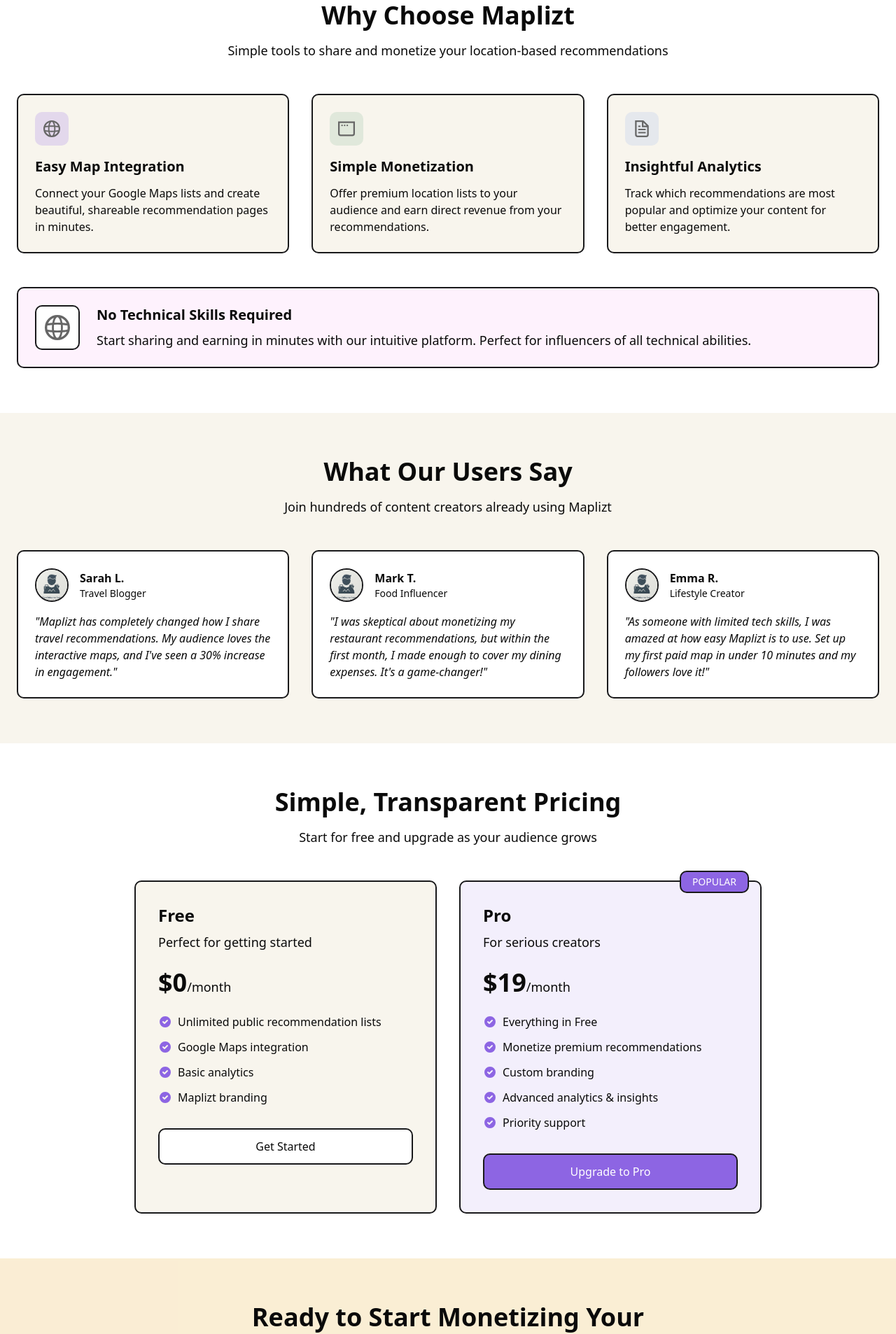
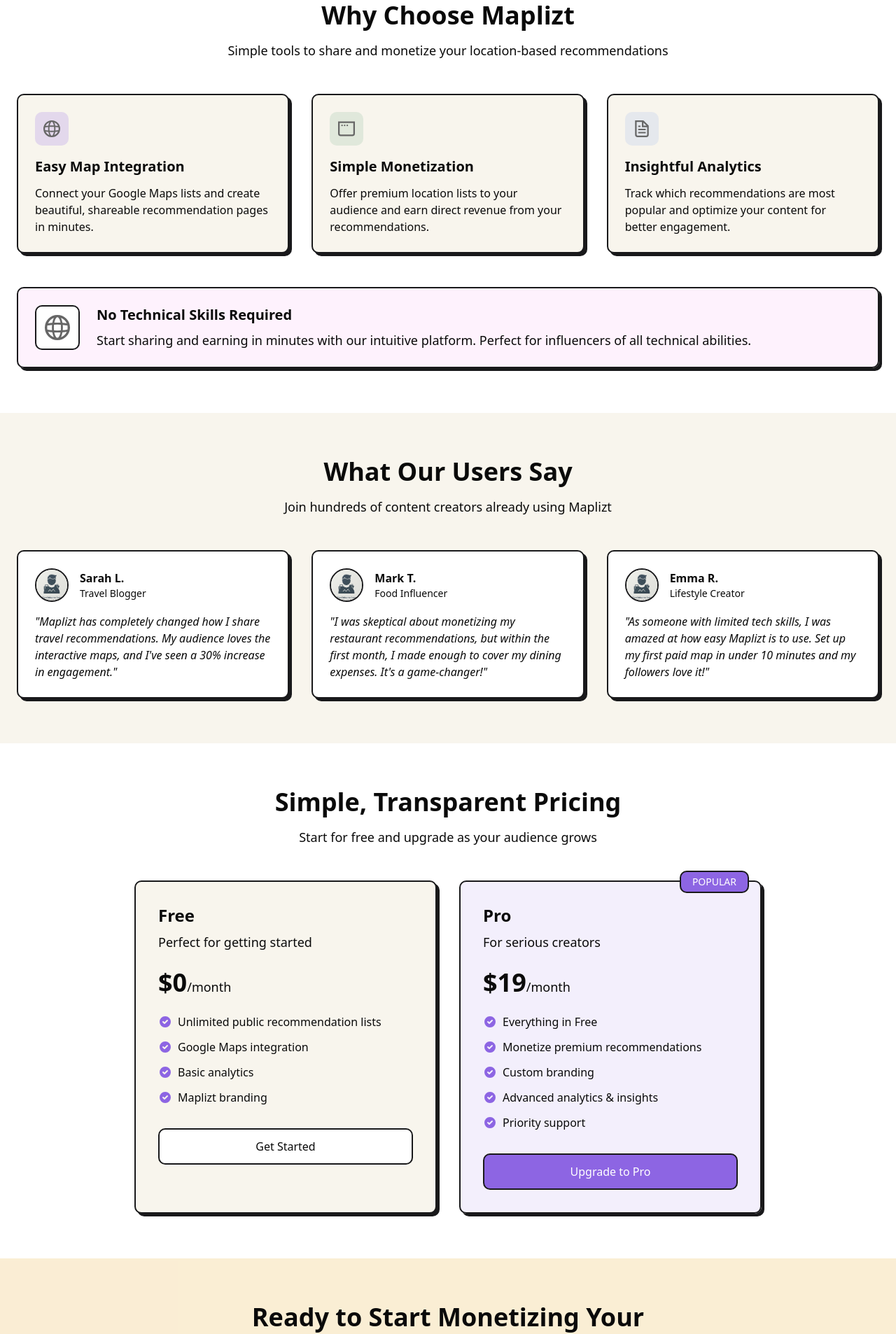
Before and after one commit to krzysiekprzekwas/maplizt, a Next.js app: page / in a window 1280 px wide. Shown: the part 740-2646 px from the top of the page at 70% size. Built offline with nearby package versions, Linux system fonts and the light colour scheme; no server answers.

Commit message:
More shadows

```diff
--- a/app/page.tsx
+++ b/app/page.tsx
@@ -61,7 +61,7 @@
 
           <div className="grid grid-cols-1 md:grid-cols-2 lg:grid-cols-3 gap-8">
             {/* Feature 1 */}
-            <div className="bg-[#f8f5ed] p-6 rounded-lg border-2 border-[#19191b]">
+            <div className="bg-[#f8f5ed] p-6 rounded-lg border-2 border-[#19191b] neobrutalist-shadow">
               <div className="w-12 h-12 bg-[#8d65e3]/20 rounded-lg flex items-center justify-center mb-4">
                 <Image src="/globe.svg" alt="Map Feature" width={24} height={24} />
               </div>
@@ -70,7 +70,7 @@
             </div>
 
             {/* Feature 2 */}
-            <div className="bg-[#f8f5ed] p-6 rounded-lg border-2 border-[#19191b]">
+            <div className="bg-[#f8f5ed] p-6 rounded-lg border-2 border-[#19191b] neobrutalist-shadow">
               <div className="w-12 h-12 bg-[#7db48f]/20 rounded-lg flex items-center justify-center mb-4">
                 <Image src="/window.svg" alt="Monetize Feature" width={24} height={24} />
               </div>
@@ -79,7 +79,7 @@
             </div>
 
             {/* Feature 3 */}
-            <div className="bg-[#f8f5ed] p-6 rounded-lg border-2 border-[#19191b]">
+            <div className="bg-[#f8f5ed] p-6 rounded-lg border-2 border-[#19191b] neobrutalist-shadow">
               <div className="w-12 h-12 bg-[#97b5ec]/20 rounded-lg flex items-center justify-center mb-4">
                 <Image src="/file.svg" alt="Analytics Feature" width={24} height={24} />
               </div>
@@ -88,7 +88,7 @@
             </div>
 
             {/* Feature 4 */}
-            <div className="md:col-span-2 lg:col-span-3 bg-[#f7bdf6]/20 p-6 rounded-lg border-2 border-[#19191b] mt-4">
+            <div className="md:col-span-2 lg:col-span-3 bg-[#f7bdf6]/20 p-6 rounded-lg border-2 border-[#19191b] mt-4 neobrutalist-shadow">
               <div className="flex flex-col lg:flex-row items-center gap-6">
                 <Image src="/globe.svg" alt="No Technical Skills" width={64} height={64} className="bg-white p-3 rounded-lg border-2 border-[#19191b]" />
                 <div>
@@ -111,7 +111,7 @@
 
           <div className="grid grid-cols-1 md:grid-cols-2 lg:grid-cols-3 gap-8">
             {/* Testimonial 1 */}
-            <div className="bg-white p-6 rounded-lg border-2 border-[#19191b]">
+            <div className="bg-white p-6 rounded-lg border-2 border-[#19191b] neobrutalist-shadow">
               <div className="flex items-center gap-4 mb-4">
                 <div className="w-12 h-12 rounded-full overflow-hidden border-2 border-[#19191b]">
                   <Image src="/avatar_placeholder.jpeg" alt="User" width={48} height={48} className="object-cover" />
@@ -125,7 +125,7 @@
             </div>
 
             {/* Testimonial 2 */}
-            <div className="bg-white p-6 rounded-lg border-2 border-[#19191b]">
+            <div className="bg-white p-6 rounded-lg border-2 border-[#19191b] neobrutalist-shadow">
               <div className="flex items-center gap-4 mb-4">
                 <div className="w-12 h-12 rounded-full overflow-hidden border-2 border-[#19191b]">
                   <Image src="/avatar_placeholder.jpeg" alt="User" width={48} height={48} className="object-cover" />
@@ -139,7 +139,7 @@
             </div>
 
             {/* Testimonial 3 */}
-            <div className="bg-white p-6 rounded-lg border-2 border-[#19191b]">
+            <div className="bg-white p-6 rounded-lg border-2 border-[#19191b] neobrutalist-shadow">
               <div className="flex items-center gap-4 mb-4">
                 <div className="w-12 h-12 rounded-full overflow-hidden border-2 border-[#19191b]">
                   <Image src="/avatar_placeholder.jpeg" alt="User" width={48} height={48} className="object-cover" />
@@ -165,7 +165,7 @@
 
           <div className="grid grid-cols-1 md:grid-cols-2 gap-8 max-w-4xl mx-auto">
             {/* Free Plan */}
-            <div className="bg-[#f8f5ed] p-8 rounded-lg border-2 border-[#19191b]">
+            <div className="bg-[#f8f5ed] p-8 rounded-lg border-2 border-[#19191b] neobrutalist-shadow">
               <h3 className="text-2xl font-bold mb-2">Free</h3>
               <p className="text-lg mb-6">Perfect for getting started</p>
               <p className="text-4xl font-bold mb-6">$0<span className="text-lg font-normal">/month</span></p>
@@ -206,7 +206,7 @@
             </div>
 
             {/* Pro Plan */}
-            <div className="bg-[#8d65e3]/10 p-8 rounded-lg border-2 border-[#19191b] relative">
+            <div className="bg-[#8d65e3]/10 p-8 rounded-lg border-2 border-[#19191b] relative neobrutalist-shadow">
               <div className="absolute -top-4 right-4 bg-[#8d65e3] text-white px-4 py-1 rounded-lg text-sm font-medium border-2 border-[#19191b]">
                 POPULAR
               </div>
--- a/components/header.tsx
+++ b/components/header.tsx
@@ -117,7 +117,7 @@
             !hideNav && (
               <Link
                 href="/signup"
-                className="bg-[#8d65e3] text-white px-4 py-2 rounded-lg border-2 border-[#19191b] font-medium hover:bg-opacity-90 transition"
+                className="bg-[#8d65e3] text-white px-4 py-2 rounded-lg border-2 border-[#19191b] font-medium hover:bg-opacity-90 transition neobrutalist-shadow"
               >
                 Get Started
               </Link>
```
